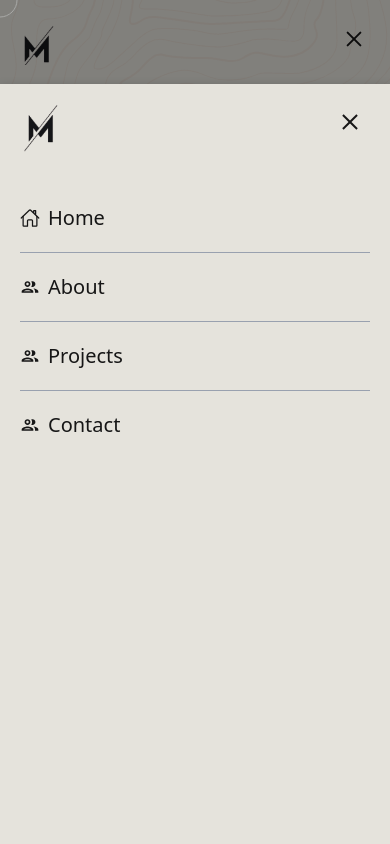
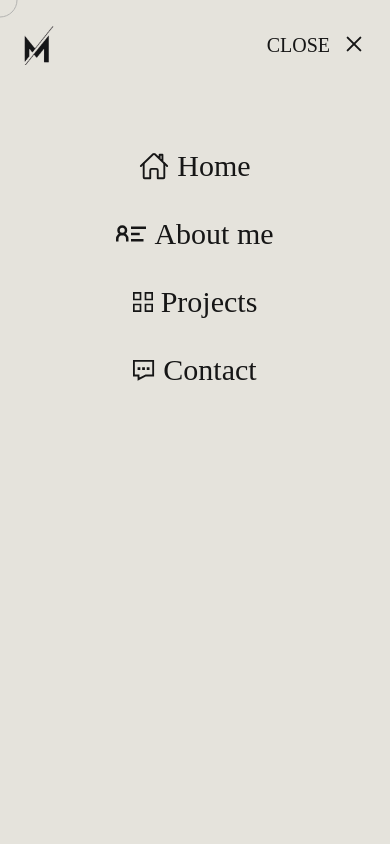
Before and after one commit to Munna-Scriptz/Portfolio, a React (Vite) app: page / in a window 390 px wide. Both pictures are taken after a click on the button 358 px from the left and 45 px from the top of the page. Shown: the top 844 px of the page. Built offline with nearby package versions, Linux system fonts and the light colour scheme; a web font is replaced by a local one.

Commit message:
ResNavbar Complete

```diff
--- a/src/components/ResNavbar.jsx
+++ b/src/components/ResNavbar.jsx
@@ -6,6 +6,7 @@ import { LuShoppingBag } from "react-icons/lu"
 import { IoHomeOutline } from 'react-icons/io5';
 import { RiUserLine } from 'react-icons/ri';
 import { TbArrowsJoin } from 'react-icons/tb';
+import { GrContact, GrContactInfo, GrProjects } from 'react-icons/gr';
 
 export const ResNavbar = () => {
 
@@ -13,45 +14,40 @@ export const ResNavbar = () => {
 
   return (
   <>
-
     <nav id='Navbar' className='py-[25px] lg:hidden relative'>
       <div id='NavRow' className='flex container items-center justify-between overflow-hidden'>
         {/* ------Logo------ */}
-        <Link to={'/'} className='w-[40px] h-[40px]'><img src={ResLogo} alt="Logo" /></Link>
-
+        <Link data-aos="fade-down" data-aos-duration="1500" data-aos-delay="800" data-aos-easing="ease-in-sine" to={'/'} className='w-[40px] h-[40px] z-50'><img src={ResLogo} alt="Logo" /></Link>
         {/* ------Nav Menu------ */}
-
-        <button className='relative w-[32px] h-[28px] cursor-pointer' onClick={()=>SetValue(!Value)}>
+        <div onClick={()=>SetValue(!Value)} className='font-soldier select-none cursor-pointer flex duration-[.3s] items-center gap-3 text-xl text-Primary z-50' data-aos="fade-down" data-aos-duration="1500" data-aos-delay="1200" data-aos-easing="ease-in-sine">
+          <p>{Value? 'MENU' : 'CLOSE'}</p>
+          <button className='relative w-[32px] h-[19px] cursor-pointer'>
             <span className={`w-[20px] h-[2px] rounded-[8px] bg-Primary absolute right-[10px] duration-[.3s] ${Value? 'rotate-[0deg] top-[3px]' : 'rotate-[45deg] top-[7px]'}`} ></span>
             <span className={`w-[20px] h-[2px] rounded-[8px] bg-Primary absolute top-[9px] right-[10px] duration-[.3s] ${Value? 'opacity-100' : 'opacity-0'}`}></span>
             <span className={`w-[20px] h-[2px] rounded-[8px] bg-Primary absolute right-[10px] duration-[.3s] ${Value? 'rotate-[0deg] top-[14px]' : 'rotate-[-45deg] top-[7px]' }`}></span>
           </button>
+        </div>
         {/* ------Button Menu------ */}
-        <div className={`fixed top-0 left-0 w-full h-screen transition-opacity duration-300 ${Value ? 'opacity-0 pointer-events-none' : 'opacity-100 pointer-events-auto'} z-[50]`}>
+        <div className={`fixed top-0 left-0 w-full h-screen transition-opacity duration-[.8s] ${Value ? 'opacity-0 pointer-events-none' : 'opacity-100 pointer-events-auto'} z-[40]`}>
           {/*------------Overlay----------- */}
-            <div onClick={() => SetValue(!Value)} className={`w-full h-screen fixed top-0 left-0 bg-[#00000070] transition-opacity duration-[.3s] ${Value ? 'opacity-0' : 'opacity-100'}`}
-            ></div>
-            <div className={`h-[90%] w-full fixed bottom-0 bg-[#E5E3DC] p-5 duration-500 shadow-[0_3px_10px_rgb(0,0,0,0.2)] overflow-hidden transform ${Value ? 'translate-y-full' : 'translate-y-0'} z-[60]`}>
+          <div onClick={() => SetValue(!Value)} className={`w-full h-screen fixed top-0 left-0 bg-[#00000070] transition-opacity duration-300 ${Value ? 'opacity-0' : 'opacity-100'}`}></div>
 
-              {/* -------------Header------------- */}
-              <div className='flex items-center justify-between absolute top-0 right-0 w-full p-5'>
-                  <Link to={'/'} className='w-[40px]'><img src={ResLogo} alt="Logo" /></Link>
-                  <button className='relative w-[32px] h-[28px] cursor-pointer right-0' onClick={() => SetValue(!Value)}>
-                      <span className={`w-[20px] h-[2px] bg-Primary absolute right-[10px] transition-all duration-[.3s] ${Value ? 'rotate-0 top-[5px]' : 'rotate-45 top-[7px]'}`}></span>
-                      <span className={`w-[20px] h-[2px] bg-Primary absolute top-[10px] right-[10px] transition-all duration-[.3s] ${Value ? 'opacity-100' : 'opacity-0'}`}></span>
-                      <span className={`w-[20px] h-[2px] bg-Primary absolute right-[10px] transition-all duration-[.3s] ${Value ? 'rotate-0 top-[15px]' : '-rotate-45 top-[7px]'}`}></span>
-                  </button>
-              </div>
-
-              {/* ------------Nav Link-------- */}
-              <ul className='flex flex-col items-start gap-5 text-xl mt-25'>
-                  <li><Link onClick={() => SetValue(!Value)} className='text-Primary font-manrope font-medium flex items-center gap-2' to={'/'}><IoHomeOutline/> Home</Link></li>
-                  <span className='w-full h-[1px] bg-gray-400'></span>
-                  <li><Link onClick={() => SetValue(!Value)} className='text-Primary font-manrope font-medium flex items-center gap-2' to={'/about'}><MdOutlineGroup/> About</Link></li>
-                  <span className='w-full h-[1px] bg-gray-400'></span>
-                  <li><Link onClick={() => SetValue(!Value)} className='text-Primary font-manrope font-medium flex items-center gap-2' to={'/projects'}><MdOutlineGroup/> Projects</Link></li>
-                  <span className='w-full h-[1px] bg-gray-400'></span>
-                  <li><Link onClick={() => SetValue(!Value)} className='text-Primary font-manrope font-medium flex items-center gap-2' to={'/contact'}><MdOutlineGroup/> Contact</Link></li>
+          {/* ------------Drawer----------- */}
+          <div className={`h-full w-full fixed bottom-0 bg-[#E5E3DC] p-5 duration-[.4s] shadow-[0_3px_10px_rgb(0,0,0,0.2)] overflow-hidden transform ${Value ? 'translate-y-full' : 'translate-y-0'} z-[60]`}>
+            {/* ------------Nav Links-------- */}
+            <ul className={`flex flex-col items-center gap-8 text-3xl font-soldier mt-32 transition-all duration-[.4s] ${Value ? 'opacity-0 -translate-y-10' : 'opacity-100 translate-y-0'}`}>
+              <li className={`transition-all duration-[.4s] delay-200 ${Value ? 'opacity-0 translate-y-10' : 'opacity-100 translate-y-0'}`}>
+                <Link onClick={() => SetValue(!Value)} className='text-Primary font-manrope font-medium flex items-center gap-2' to={'/'}><IoHomeOutline/> Home</Link>
+              </li>
+              <li className={`transition-all duration-[.4s] delay-300 ${Value ? 'opacity-0 translate-y-10' : 'opacity-100 translate-y-0'}`}>
+                <Link onClick={() => SetValue(!Value)} className='text-Primary font-manrope font-medium flex items-center gap-2' to={'/about'}><GrContactInfo /> About me</Link>
+              </li>
+              <li className={`transition-all duration-[.4s] delay-400 ${Value ? 'opacity-0 translate-y-10' : 'opacity-100 translate-y-0'}`}>
+                <Link onClick={() => SetValue(!Value)} className='text-Primary font-manrope font-medium flex items-center gap-2' to={'/projects'}><GrProjects className='text-xl'/> Projects</Link>
+              </li>
+              <li className={`transition-all duration-[.4s] delay-500 ${Value ? 'opacity-0 translate-y-10' : 'opacity-100 translate-y-0'}`}>
+                <Link onClick={() => SetValue(!Value)} className='text-Primary font-manrope font-medium flex items-center gap-2' to={'/contact'}><GrContact className='text-[22px]' /> Contact</Link>
+              </li>
             </ul>
           </div>
       </div>
```
Lines whose indentation alone changed are shown as unchanged.
